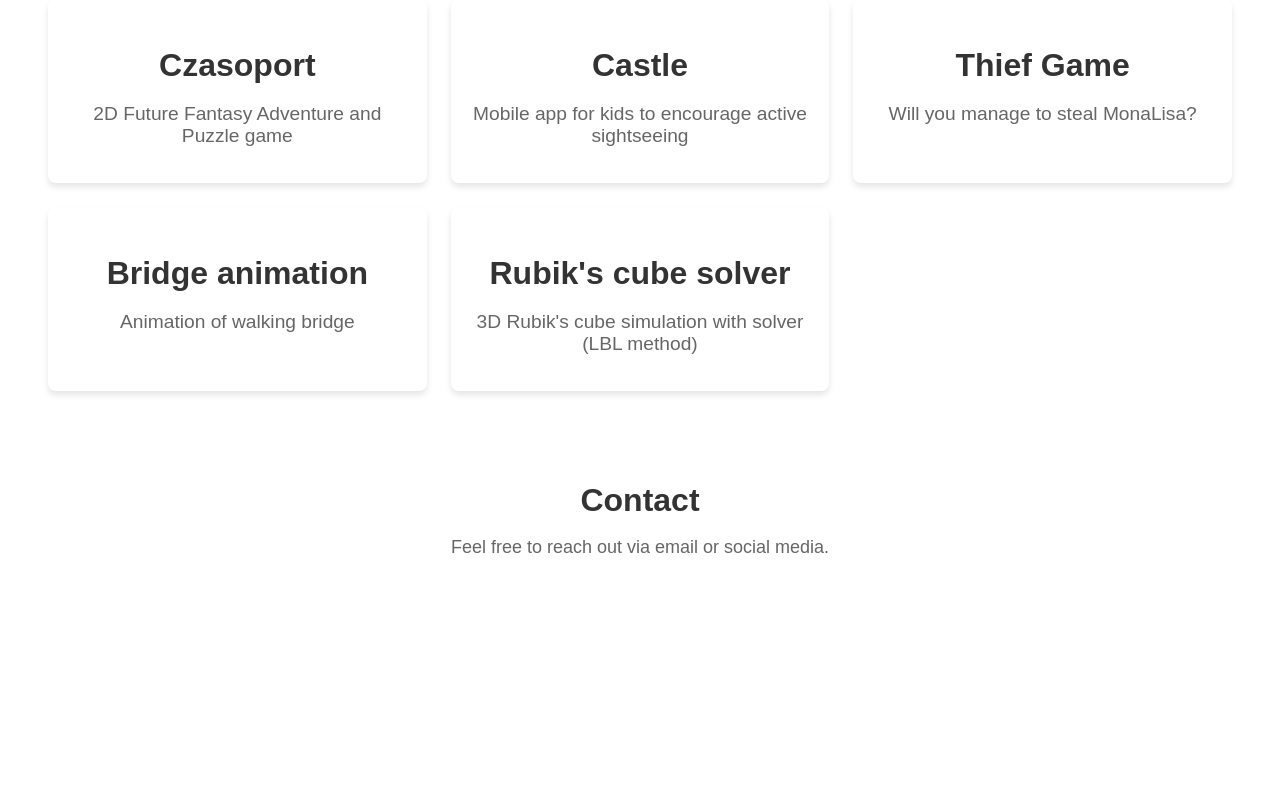
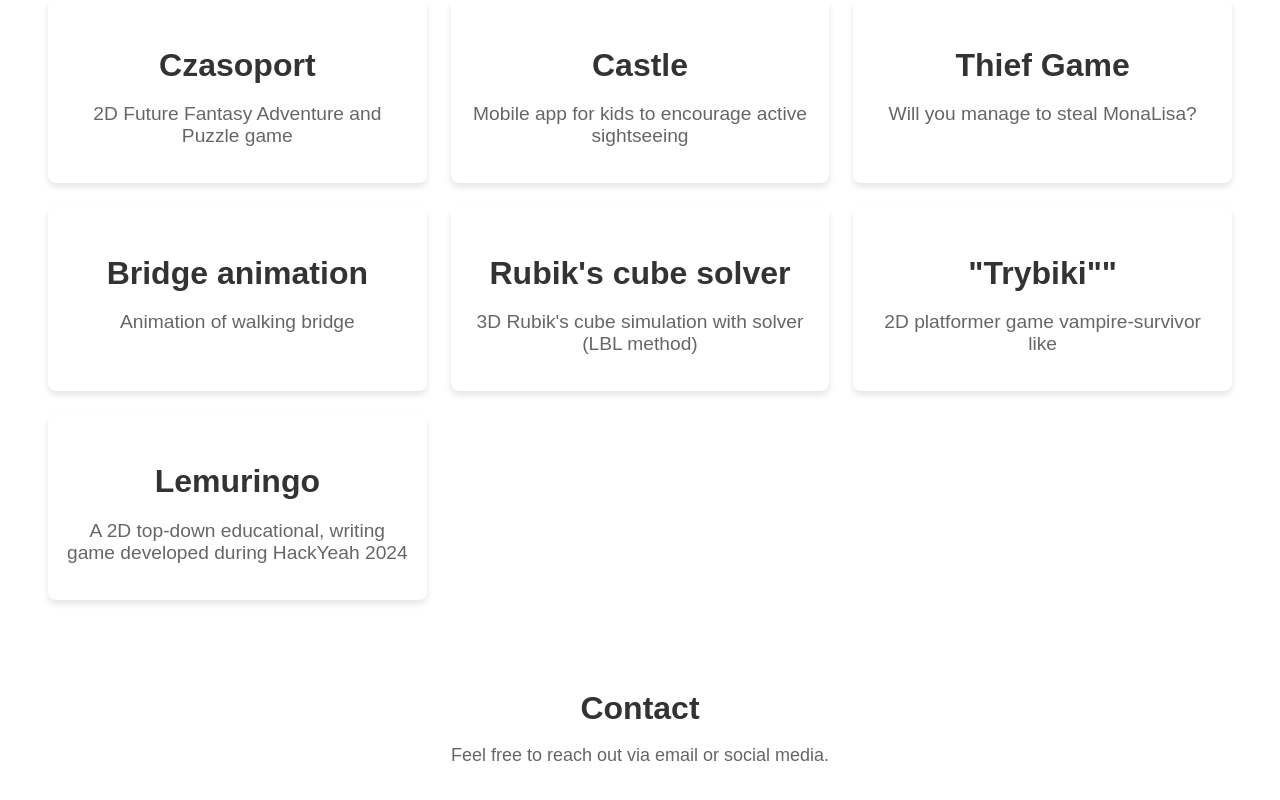
Before and after one commit to Mikosztyla/Mikosztyla.github.io, a React (Create React App) app: page / in a window 1280 px wide. Shown: the part 1097-1897 px from the top of the page. Before the commit the page ends 1705 px from the top, so only its background shows below. Built offline with nearby package versions, Linux system fonts and the light colour scheme.

Commit message:
More Project details

```diff
--- a/src/Portfolio.js
+++ b/src/Portfolio.js
@@ -46,6 +46,14 @@
                         <h3 className="project-title">Rubik's cube solver</h3>
                         <p className="project-description">3D Rubik's cube simulation with solver (LBL method)</p>
                     </div>
+                    <div className="project-card" onClick={() => openProjectDetail('gears')}>
+                        <h3 className="project-title">"Trybiki""</h3>
+                        <p className="project-description">2D platformer game vampire-survivor like</p>
+                    </div>
+                    <div className="project-card" onClick={() => openProjectDetail('lemurs')}>
+                        <h3 className="project-title">Lemuringo</h3>
+                        <p className="project-description">A 2D top-down educational, writing game developed during HackYeah 2024</p>
+                    </div>
                 </div>
             </section>
 
--- a/src/ProjectDetail.js
+++ b/src/ProjectDetail.js
@@ -9,11 +9,11 @@
             description: 'This project is the result of my first big and finished group project in AGH Code Industry. Working with over 20 people, first as a developer then also as a Scrum Master I\'ve led this project to the finish. It\'s a 2D future, fantasy, adventure and puzzle game made with C# and Unity, where you have to save the humanity from distinction.\n\nImmerse yourself in this world and crack all the puzzles!',
             images: ['/images/czasoport-1.jpg', '/images/czasoport-2.jpg'],
             github: 'https://github.com/AGH-Code-Industry/czasoport',
-            youtube: null,
-            itch: null,
+            youtube: 'https://youtu.be/YTEHO9jmnjw',
+            itch: 'https://bulba1265.itch.io/czasoport',
         },
         castle: {
-            title: 'Project \"Castle\"',
+            title: 'Project "Castle"',
             description: 'I\'m still working on this project, and ',
             images: ['/images/project2-1.jpg'],
             github: null,
@@ -21,7 +21,7 @@
             itch: null,
         },
         thiefGame: {
-            title: 'Project 3',
+            title: 'Thief game',
             description: 'A description for project 3.',
             images: ['/images/project3-1.jpg', '/images/project3-2.jpg'],
             github: 'https://github.com/your-username/project3',
@@ -29,20 +29,36 @@
             itch: null,
         },
         bridgeAnim: {
-            title: 'Czasoport',
+            title: 'Brige animation',
             description: 'A time tracking app for personal productivity.',
             images: ['/images/czasoport-1.jpg', '/images/czasoport-2.jpg'],
-            github: 'https://github.com/your-username/czasoport',
-            youtube: 'https://www.youtube.com/watch?v=yourvideoid',
-            itch: 'https://yourgame.itch.io/czasoport',
+            github: null,
+            youtube: 'https://youtu.be/rxFoa_v7JbY',
+            itch: null,
         },
         cubeSolver: {
-            title: 'Czasoport',
+            title: 'Rubik\'s cube solver',
             description: 'A time tracking app for personal productivity.',
             images: ['/images/czasoport-1.jpg', '/images/czasoport-2.jpg'],
-            github: 'https://github.com/your-username/czasoport',
-            youtube: 'https://www.youtube.com/watch?v=yourvideoid',
-            itch: 'https://yourgame.itch.io/czasoport',
+            github: 'https://github.com/Mikosztyla/CubeSolver',
+            youtube: null,
+            itch: null,
+        },
+        gears: {
+            title: '"Trybiki"',
+            description: 'A time tracking app for personal productivity.',
+            images: ['/images/czasoport-1.jpg', '/images/czasoport-2.jpg'],
+            github: null,
+            youtube: null,
+            itch: null,
+        },
+        lemurs: {
+            title: 'Lemuringo',
+            description: 'A time tracking app for personal productivity.',
+            images: ['/images/czasoport-1.jpg', '/images/czasoport-2.jpg'],
+            github: 'https://github.com/Mikosztyla/Lemuringo',
+            youtube: null,
+            itch: null,
         },
     };
 
```
